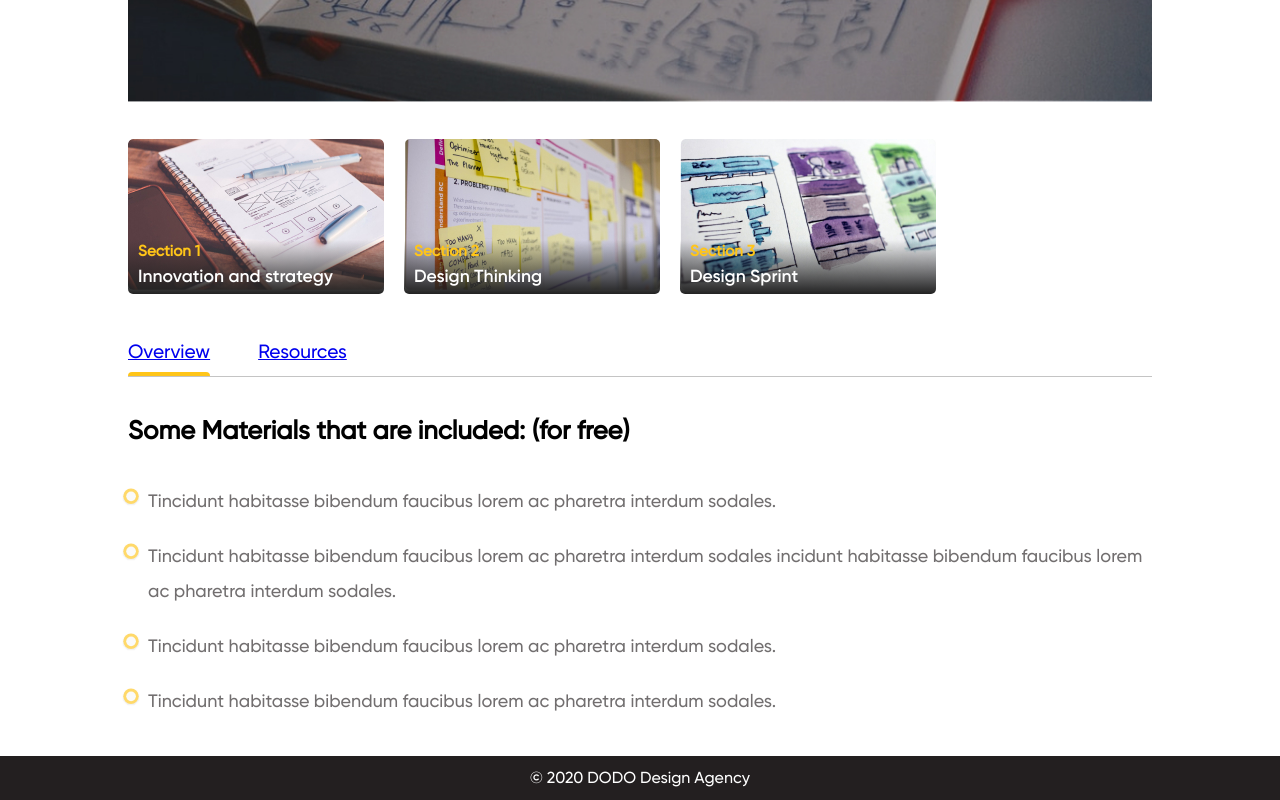
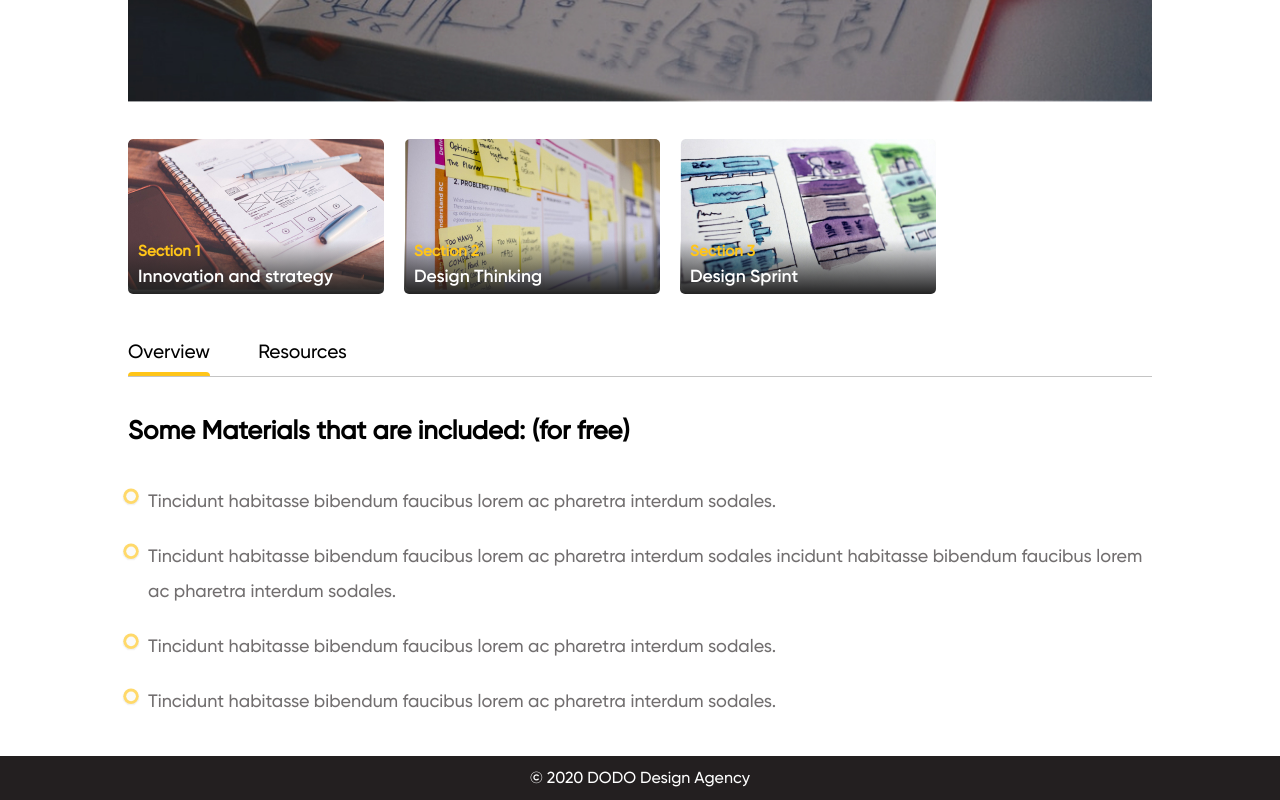
Before and after one commit to vkguru/courses, a React (Create React App) app: page /course-board in a window 1280 px wide. Shown: the part 634-1434 px from the top of the page. Built offline with nearby package versions, Linux system fonts and the light colour scheme.

Commit message:
redirect logged in users

```diff
--- a/src/asset/css/style.css
+++ b/src/asset/css/style.css
@@ -837,6 +837,11 @@ ul.vid-list li {
   border-radius: 5px 5px 0 0;
 }
 
+button.active {
+  background: transparent;
+  border: navajowhite;
+}
+
 .testimony {
   width: 80%;
   height: 300px;
--- a/src/component/tabContent.js
+++ b/src/component/tabContent.js
@@ -25,6 +25,7 @@ export default class TabContent extends Component {
           </Tab>
           <Tab isSelected={ this.state.selected === 'Resources' }>
             <h1>More test text</h1>
+            <Overview />
           </Tab>
         </TabNav>
       </>
--- a/src/component/tabnav.js
+++ b/src/component/tabnav.js
@@ -10,7 +10,7 @@ export default class TabNav extends Component {
                           const active = (tab === this.props.selected ? 'active ' : '' );
                 return (
                   <div className="nav-item" key={ tab }>
-                    <a href="true" className={ active } onClick={ () => this.props.setSelected(tab) }>
+                    <a href className={ active } onClick={ () => this.props.setSelected(tab) }>
                       { tab }
                     </a>
                   </div>
```
